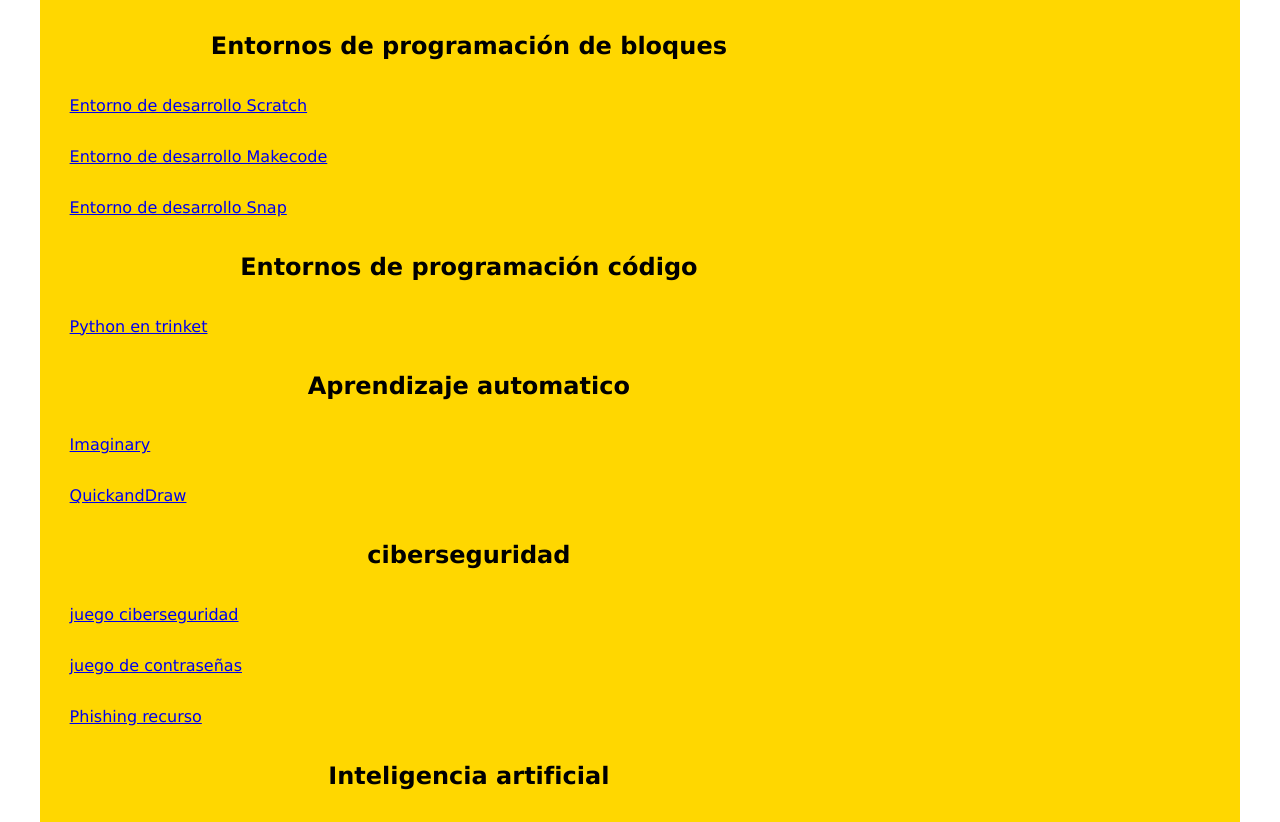
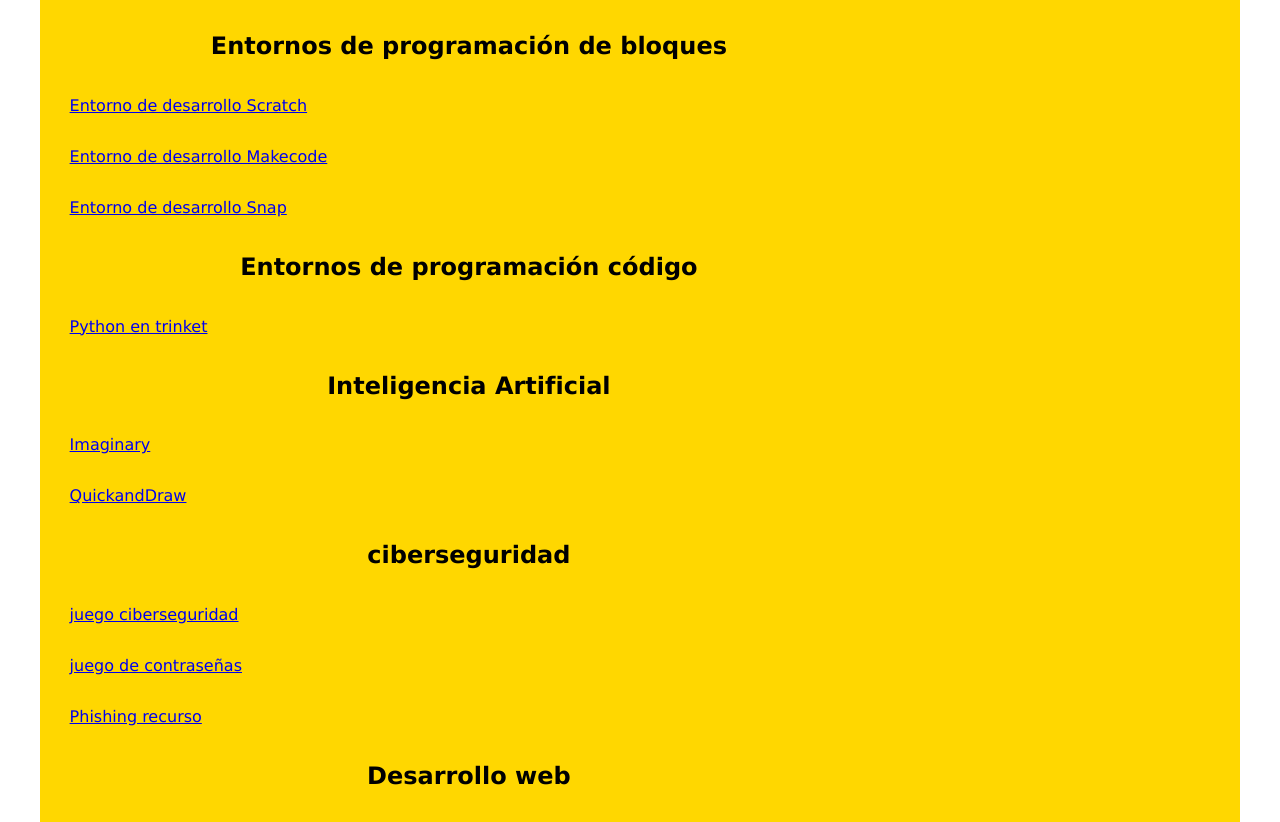
Before and after one commit to emiliobonetti/recursosdigitales, a plain HTML site: page index.html in a window 1280 px wide. Shown: the part 130-952 px from the top of the page. Drawn offline with Linux system fonts and the light colour scheme.

Commit message:
Update index.html

```diff
--- a/index.html
+++ b/index.html
@@ -24,7 +24,7 @@
         <h2>Entornos de programación código</h2>
         <p><a href="https://hourofpython.com/una-introduccion-visual-a-python/index.html">Python en trinket</a></p>
 
-        <h2>Aprendizaje automatico</h2>
+        <h2>Inteligencia Artificial</h2>
 
         <p><a href="https://imaginaryorg.notion.site/INTELIGENCIA-ARTIFICIAL-M-DULOS-INTERACTIVOS-PARA-LA-ENSE-ANZA-11a6b3b834548056a67fecec6a909f97">Imaginary</a></p>
         <p><a href="https://quickdraw.withgoogle.com/?locale=es">QuickandDraw</a></p>
@@ -33,7 +33,6 @@
         <p><a href= "https://cyberscouts.osi.es/child/app/main.html?apptype=child"> juego ciberseguridad </a></p>
         <p><a href= "https://password.kaspersky.com/es/"> juego de contraseñas </a></p>
         <p><a href= "https://phishingquiz.withgoogle.com/?hl=es"> Phishing recurso </a> </p>
-        <h2>Inteligencia artificial</h2>
 
         <h2>Desarrollo web</h2>
         <p><a href= "https://www.netlify.com/"> NETLIFY subir una pagina web a internet </a></p>
```
